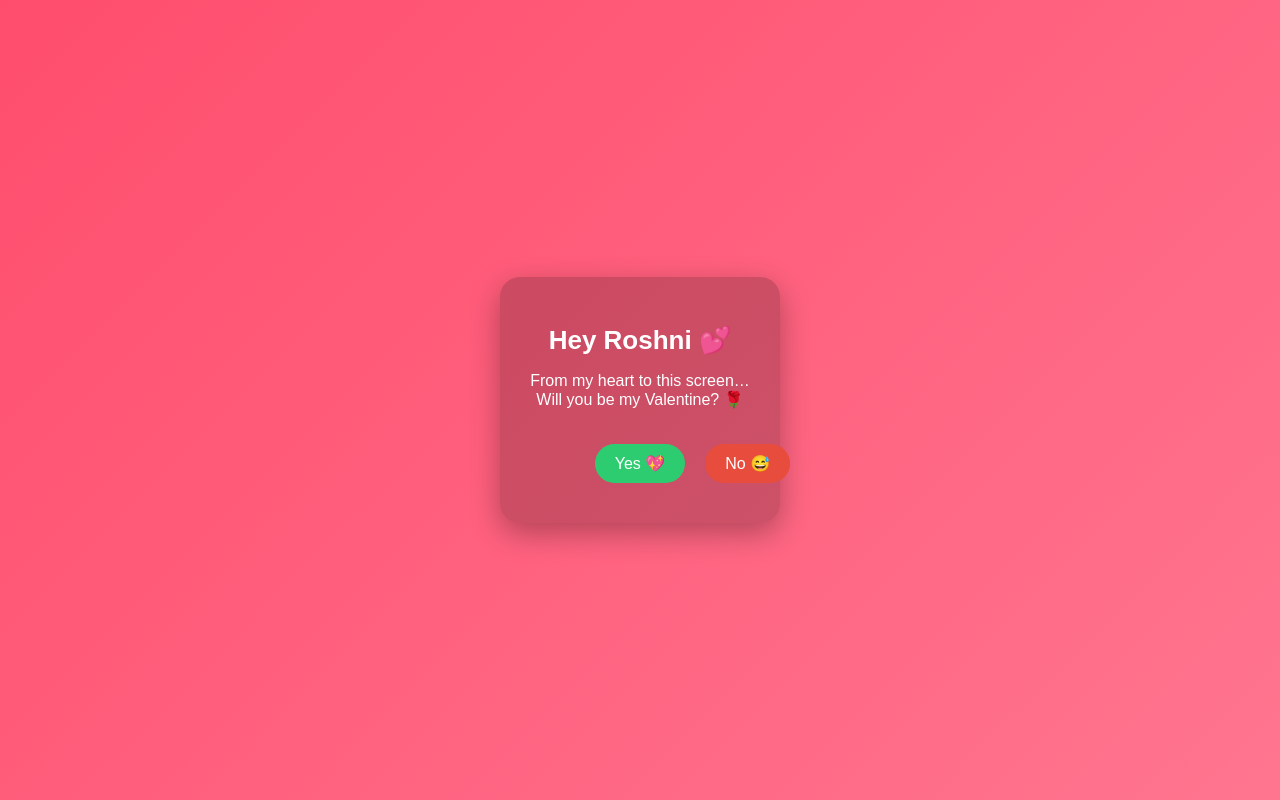
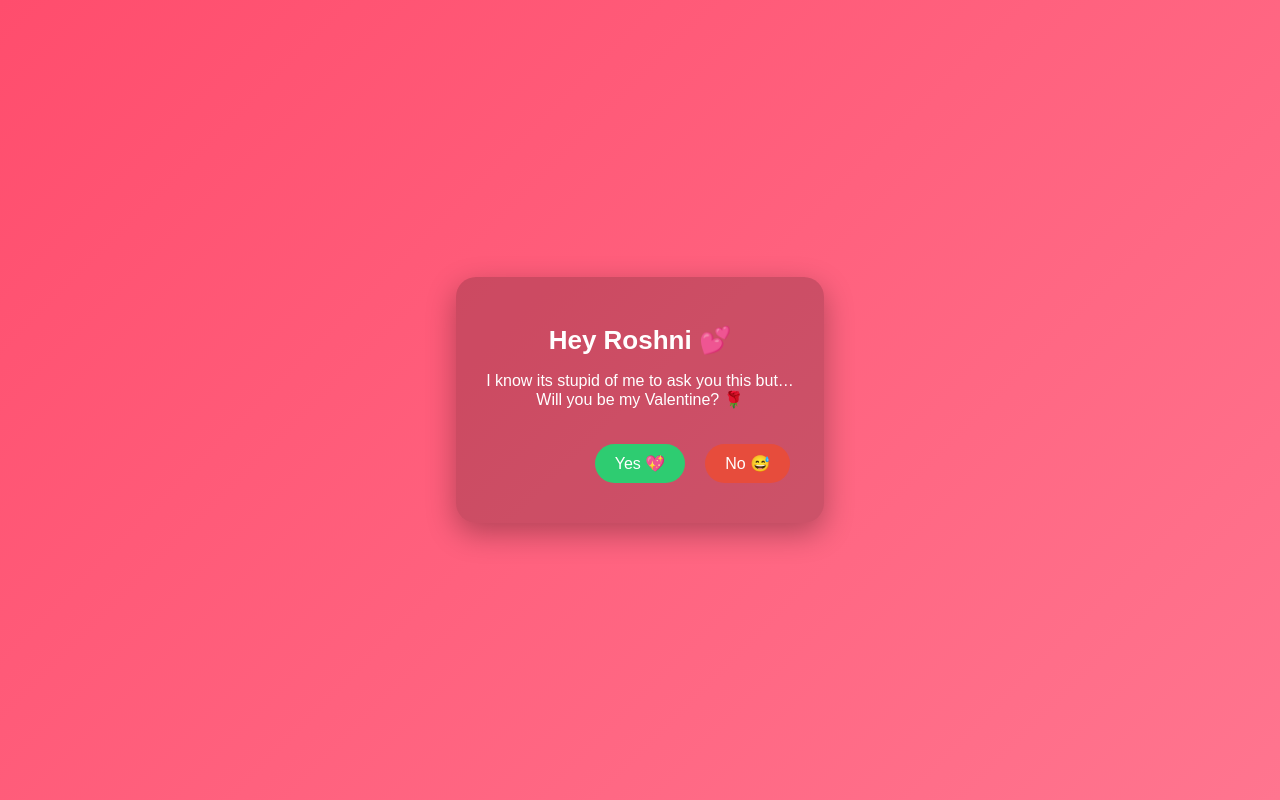
Before and after one commit to Harshgupta8881/val, a plain HTML site: page index.html in a window 1280 px wide. Drawn offline with Linux system fonts and the light colour scheme.

Commit message:
Update index.html

```diff
--- a/index.html
+++ b/index.html
@@ -54,7 +54,7 @@ position: absolute;
 <div class="card">
 <h1>Hey Roshni 💕</h1>
 <p>
-From my heart to this screen…<br>
+I know its stupid of me to ask you this but…<br>
 Will you be my Valentine? 🌹
 </p>
 <button id="yes" onclick="sayYes()">Yes 💖</button>
@@ -87,4 +87,5 @@ button.style.top = y + "px";
 }
 </script>
 </body>
+
 </html>
```
